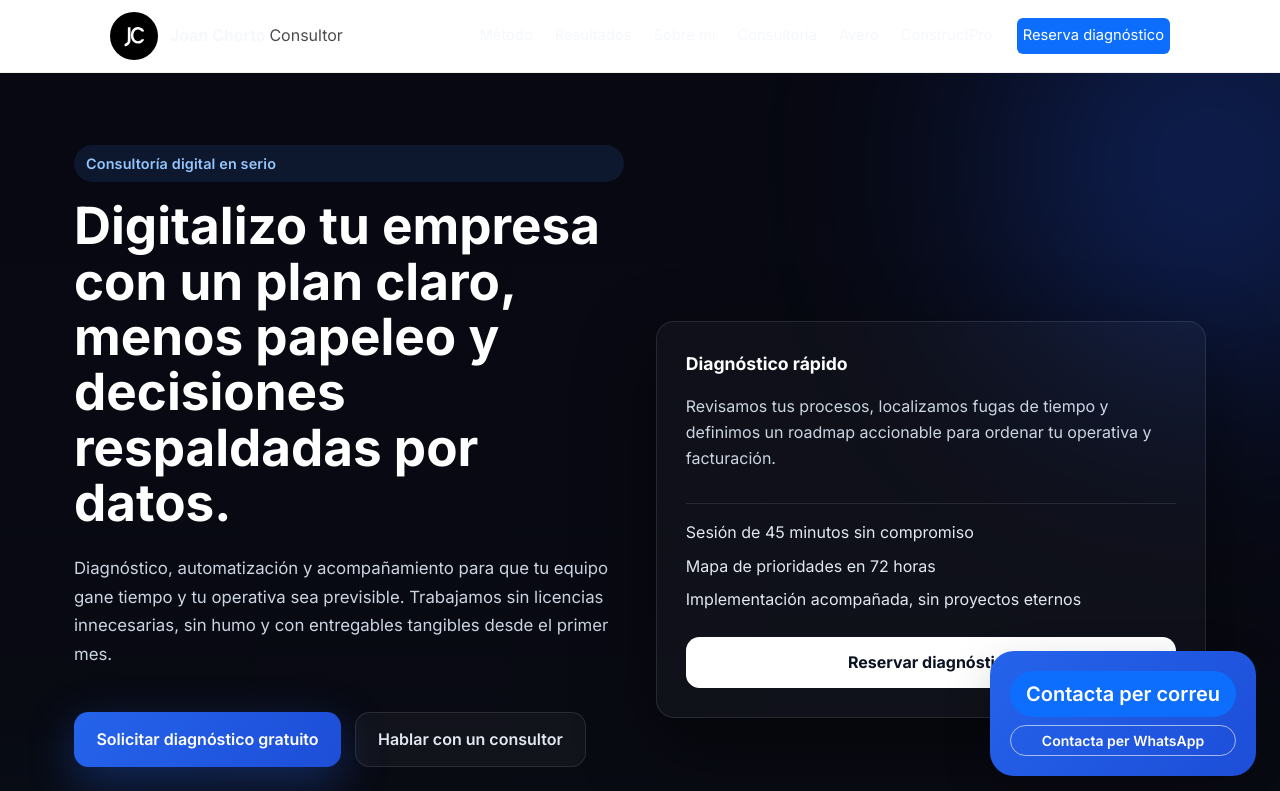
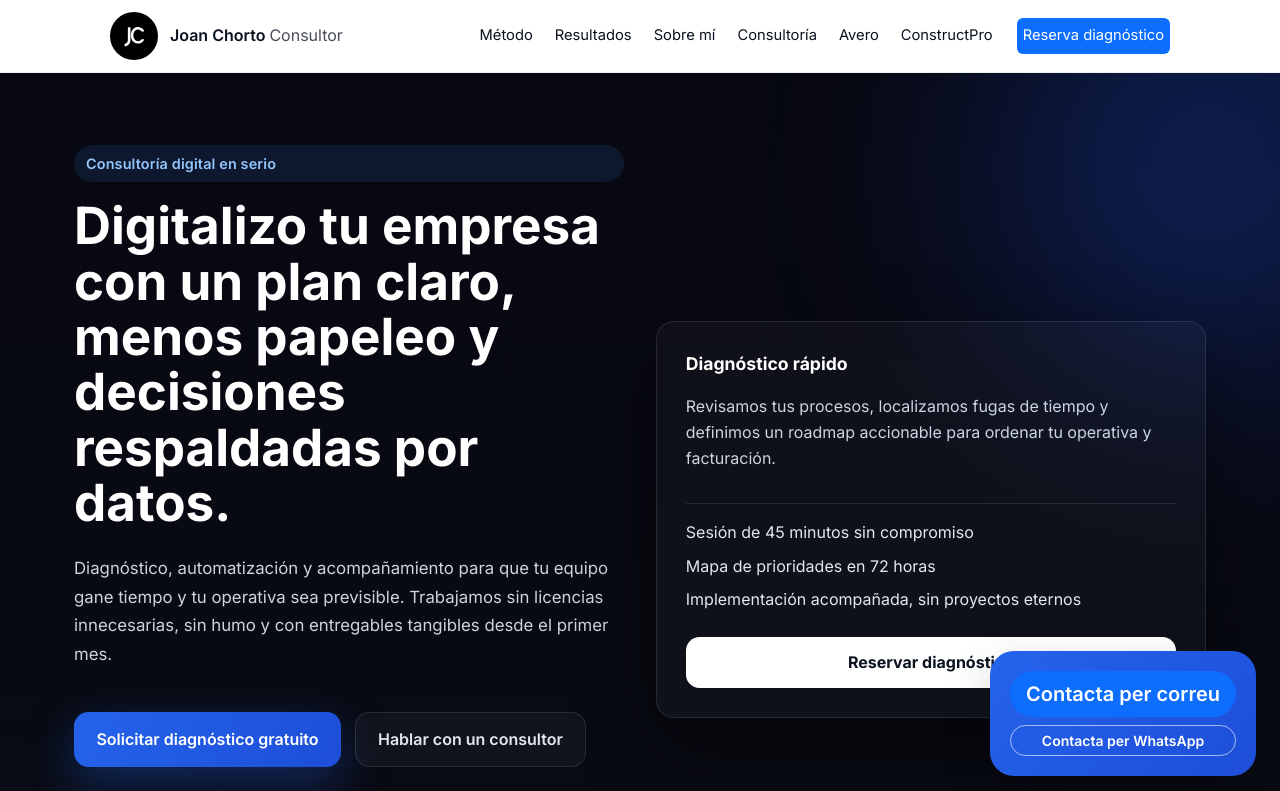
Before and after one commit to joanchorto1/web-jct-agency, a React (Create React App) app: page / in a window 1280 px wide. Shown: the top 791 px of the page. Built offline with nearby package versions, Linux system fonts and the light colour scheme.

Commit message:
Remove home footer and darken header text

```diff
--- a/src/components/components/header.css
+++ b/src/components/components/header.css
@@ -1,8 +1,9 @@
 .home-static__header {
   background: #fff;
-  border-bottom: 1px solid rgba(0,0,0,0.06);
+  border-bottom: 1px solid rgba(0, 0, 0, 0.06);
   position: relative;
   z-index: 50;
+  color: #0b1220;
 }
 
 .home-static__header-inner {
@@ -20,7 +21,7 @@
   display: flex;
   align-items: center;
   text-decoration: none;
-  color: inherit;
+  color: #0b1220;
 }
 
 .home-static__brand-logo {
@@ -39,7 +40,7 @@
 
 .home-static__brand-text span {
   font-weight: 400;
-  color: rgba(0,0,0,0.7);
+  color: rgba(11, 18, 32, 0.75);
 }
 
 .home-static__nav {
@@ -62,7 +63,7 @@
   padding: 8px 12px;
   font-size: 0.95rem;
   font-weight: 600;
-  color: inherit;
+  color: #0b1220;
   cursor: pointer;
   transition: background 0.2s ease, box-shadow 0.2s ease;
 }
@@ -116,7 +117,7 @@
 }
 
 .home-static__nav a {
-  color: inherit;
+  color: #0b1220;
   text-decoration: none;
   padding: 6px 6px;
   border-radius: 6px;
--- a/src/pages/Home/index.jsx
+++ b/src/pages/Home/index.jsx
@@ -212,21 +212,6 @@ const Home = () => {
             </div>
           </section>
 
-          <footer className="home-static__footer" aria-label="Información de contacto">
-            <div className="home-static__footer-inner">
-              <div>
-                <strong>Joan Chorto – Consultor en digitalización empresarial</strong>
-                <p className="home-static__footer-text">Barcelona · Proyectos en toda España</p>
-              </div>
-              <div className="home-static__footer-links">
-                <a href="mailto:joan@jctagency.com">Contacto</a>
-                <span aria-hidden="true">·</span>
-                <a href="/legal">Aviso legal</a>
-                <span aria-hidden="true">·</span>
-                <a href="/privacidad">Política de privacidad</a>
-              </div>
-            </div>
-          </footer>
         </div>
       </Layout>
     </>
```
